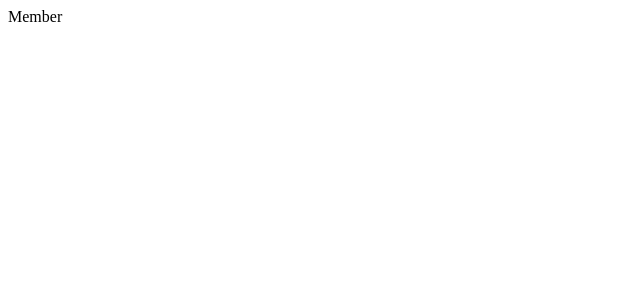
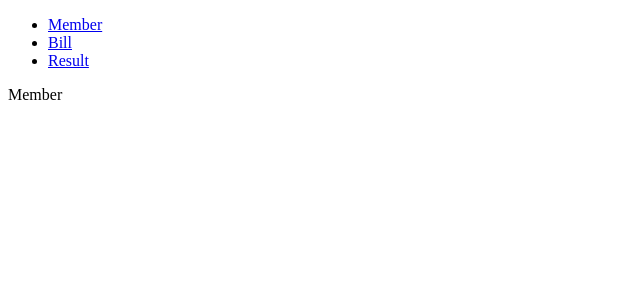
Before and after one commit to arun1118/easy-split, a React (Vite) app: page / in a window 1280 px wide. Shown: the top 300 px of the page, without its empty margins (0-640 px from the left). Built offline with nearby package versions, Linux system fonts and the light colour scheme.

Commit message:
add header component with the links to pages

```diff
--- a/src/App.jsx
+++ b/src/App.jsx
@@ -3,11 +3,13 @@ import { BrowserRouter, Route, Routes } from 'react-router-dom'
 import Member from './pages/Member'
 import Bill from './pages/Bill'
 import Result from './pages/Result'
+import Header from './components/Header'
 
 const App = () => {
   return (
     <div>
       <BrowserRouter>
+        <Header />
         <Routes>
           <Route path="/" element={<Member />}/>
           <Route path="/bill" element={<Bill />}/>
--- /dev/null
+++ b/src/components/Header.jsx
@@ -0,0 +1,16 @@
+import React from 'react'
+import { Link } from 'react-router-dom'
+
+const Header = () => {
+  return (
+    <div>
+        <ul>
+            <li><Link to="/">Member</Link></li>
+            <li><Link to="/bill">Bill</Link></li>
+            <li><Link to="/result">Result</Link></li>
+        </ul>
+    </div>
+  )
+}
+
+export default Header
```
